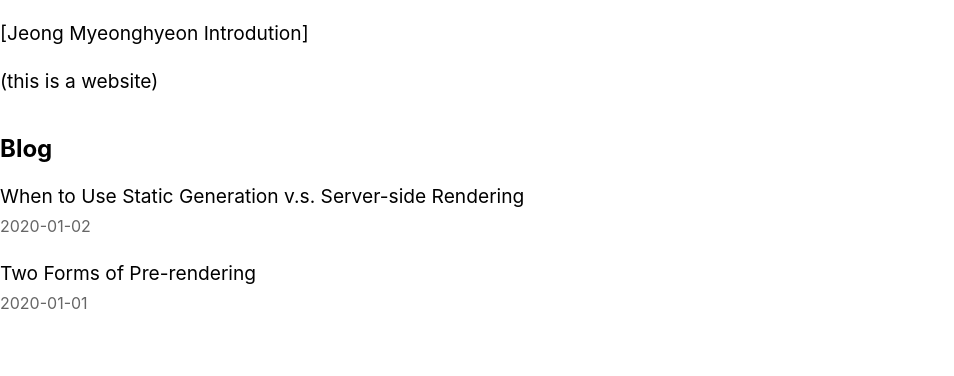
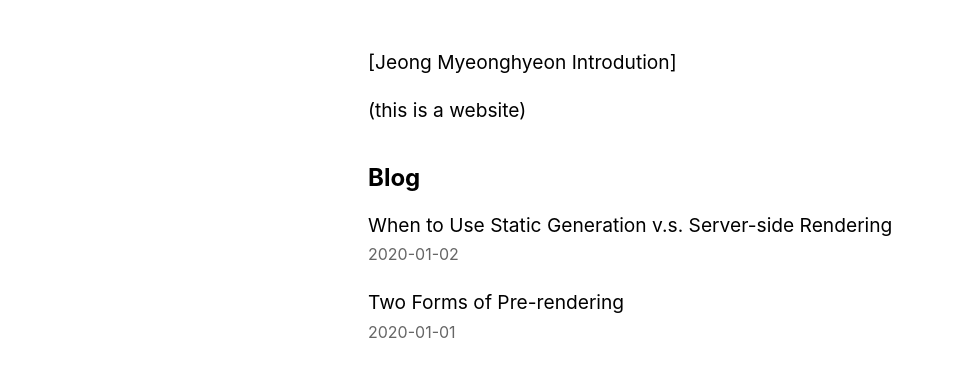
Before and after one commit to jeongmyeonghyeon/nextjs-app, a Next.js app: page / in a window 1280 px wide. Shown: the top 376 px of the page, without its empty margins (0-954 px from the left). Built offline with nearby package versions, Linux system fonts and the light colour scheme.

Commit message:
블로그 스타일링

```diff
--- a/pages/index.tsx
+++ b/pages/index.tsx
@@ -15,7 +15,7 @@
   }[];
 }) => {
   return (
-    <div>
+    <div className={homeStyles.container}>
       <Head>
         <title>Jeong Myeonghyeon</title>
         <meta name="description" content="Generated by create next app" />
--- a/pages/posts/[id].tsx
+++ b/pages/posts/[id].tsx
@@ -2,7 +2,7 @@
 import Head from "next/head";
 import React from "react";
 import { getAllPostIds, getPostsData } from "../../lib/posts";
-import homeStyles from "../../styles/Home.module.css";
+import postStyles from "../../styles/Post.module.css";
 
 function Post({
   postData,
@@ -14,12 +14,12 @@
   };
 }) {
   return (
-    <div>
+    <div className={postStyles.container}>
       <Head>
         <title>{postData.title}</title>
       </Head>
       <article>
-        <h1 className={homeStyles.headingXl}>{postData.title}</h1>
+        <h1 className={postStyles.headingXl}>{postData.title}</h1>
         <div>{postData.date}</div>
         <div dangerouslySetInnerHTML={{ __html: postData.contentHtml }}></div>
       </article>
--- a/styles/Home.module.css
+++ b/styles/Home.module.css
@@ -21,3 +21,8 @@
 .lightText {
   color: #666666;
 }
+.container {
+  max-width: 36rem;
+  padding: 0 1rem;
+  margin: 3rem auto 6rem;
+}
--- /dev/null
+++ b/styles/Post.module.css
@@ -0,0 +1,5 @@
+.container {
+  max-width: 36rem;
+  padding: 0 1rem;
+  margin: 3rem auto 6rem;
+}
```
